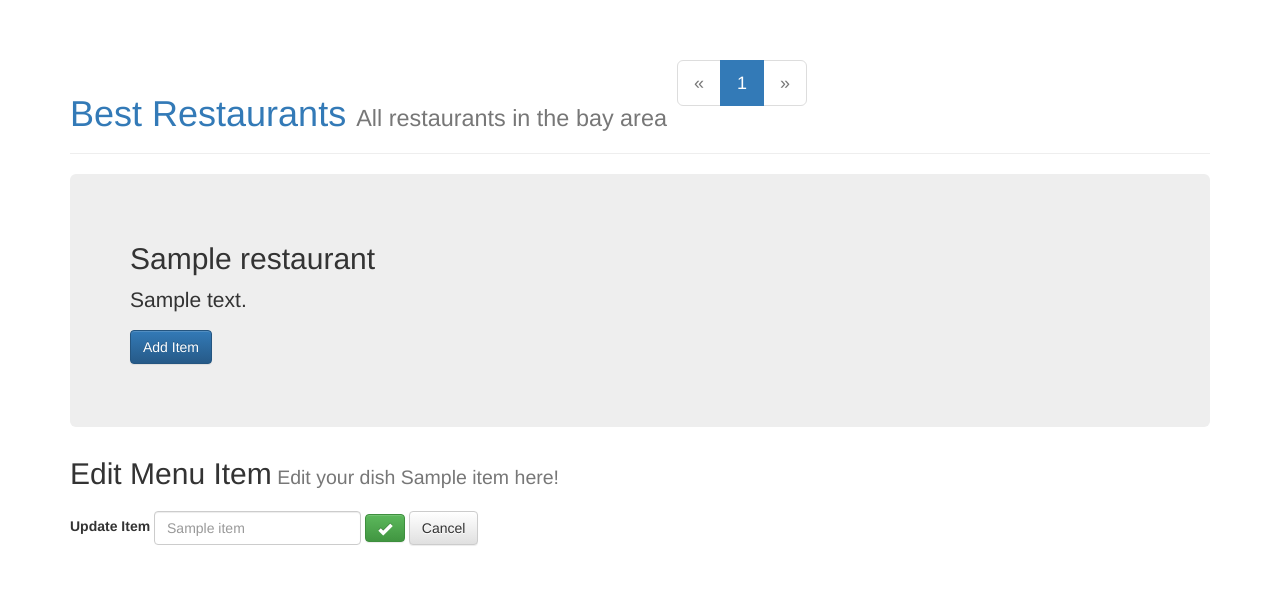
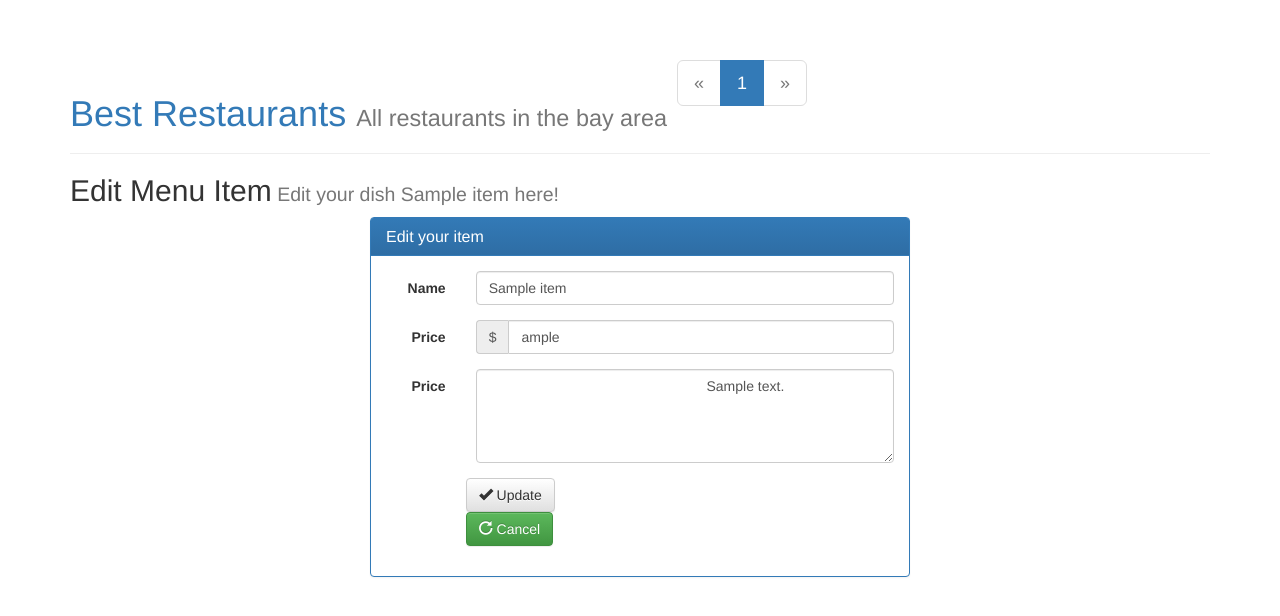
Before and after one commit to alayek/fullstack-intro, a Flask app: page /restaurants/1/1/edit/ in a window 1280 px wide. Shown: the top 616 px of the page. Run offline with Flask 2, Linux system fonts and the light colour scheme; tables that the repository leaves empty hold one stand-in row (values such as "Sample post"); some libraries are stand-ins or nearby versions.

Commit message:
Make changes in edit menu template

```diff
--- a/templates/edit_menu.html
+++ b/templates/edit_menu.html
@@ -51,25 +51,78 @@
 				  </ul>
 			</h1>
 		</div>
-		<div class="jumbotron">
+		<!-- <div class="jumbotron">
 			<h2>{{restaurant.name}}</h2>
 			<p>{{restaurant.description}}</p>
 			<p><a href="{{url_for('new_menu_item', restaurant_id=restaurant.id)}}" class="btn btn-primary">Add Item</a></p>
-		</div>
+		</div> -->
 		<h2>Edit Menu Item<small>&nbsp;Edit your dish {{item.name}} here!</small></h2>
-
-		<p class="col-md-8 col-md-offset-2 col-sm-10 col-sm-offset-1 col-xs-12">
-			<form action="{{url_for('edit_menu_item', restaurant_id=restaurant.id, menu_id=menu_id)}}" method="POST" class="form-inline">
+		<div class="col-md-6 col-md-offset-3 col-sm-6 col-sm-offset-3 col-xs-10 col-xs-offset-1">
+			<div class="panel panel-primary">
+				<!-- <form action="{{url_for('edit_menu_item', restaurant_id=restaurant.id, menu_id=menu_id)}}" method="POST" class="form-horizontal">
 					<div class="form-group">
 						<label for="edit_menu_item">
 							Update Item
 						</label>
-					<input type="text" id="edit_menu_item" name="name" class="form-control" placeholder="{{item.name}}">
-					<button type="submit" class="btn btn-success"><span class="glyphicon glyphicon-ok"></span></button>
+						<input type="text" id="edit_menu_item" name="name" class="form-control" value="{{item.name}}">
+						<button type="submit" class="btn btn-success">
+							<div class="input-group-addon">
+								<span class="glyphicon glyphicon-ok"></span>
+							</div>
+							Update
+						</button>
 						<a href="{{url_for('restaurant_menu', restaurant_id=restaurant.id)}}" class="btn btn-default">Cancel</a>
 					</div>
+				</form> -->
+				<div class="panel-heading">
+					<h3 class="panel-title">Edit your item</h3>
+				</div>
+				<div class="panel-body">
+					<form class="form-horizontal">
+					  <div class="form-group">
+					    <label for="edit_menu_item" class="col-sm-2 control-label">Name</label>
+					    <div class="col-sm-10">
+					      <input type="email" class="form-control" id="edit_menu_item" value="{{item.name}}">
+					    </div>
+					  </div>
+					  <div class="form-group">
+					    <label for="edit_menu_item_price" class="col-sm-2 control-label">Price</label>
+					    <div class="col-sm-10">
+					    	<div class="input-group">
+						  		<div class="input-group-addon">$</div>
+						  		<input type="text" name="price" class="form-control" id="edit_menu_item_price" value="{{item.price[1:]}}">
+						  	</div>
+					    </div>
+					  </div>
+					  <div class="form-group">
+					    <label for="edit_menu_item_description" class="col-sm-2 control-label">Price</label>
+					    <div class="col-sm-10">
+					    	<textarea name="description" class="form-control" id="edit_menu_item_description" rows="4">
+					    		{{item.description}}
+					    	</textarea>
+					    </div>
+					  </div>
+					  <div class="form-group">
+					  	<div class="row">
+					  		<div class="col-sm-offset-2 col-sm-10">
+						      <button type="submit" class="btn btn-default">
+						      	<span class="glyphicon glyphicon-ok"></span>&nbsp;Update
+						      </button>
+						    </div>
+						    <div class="col-sm-offset-2 col-sm-10">
+						    	<a href="{{url_for('restaurant_menu', restaurant_id=restaurant.id)}}" class="btn btn-success">
+						    		<span class="glyphicon glyphicon-repeat"></span>&nbsp;Cancel
+						    	</a>
+						    </div>
+					  	</div>
+
+					  </div>
 					</form>
-		</p>
+				</div>
+
+			</div>
+		</div>
+
 	</div>
 	<script src="https://ajax.googleapis.com/ajax/libs/jquery/2.1.3/jquery.min.js"></script>
 	<script src="https://maxcdn.bootstrapcdn.com/bootstrap/3.3.4/js/bootstrap.min.js"></script>
```
Lines whose indentation alone changed are shown as unchanged.
